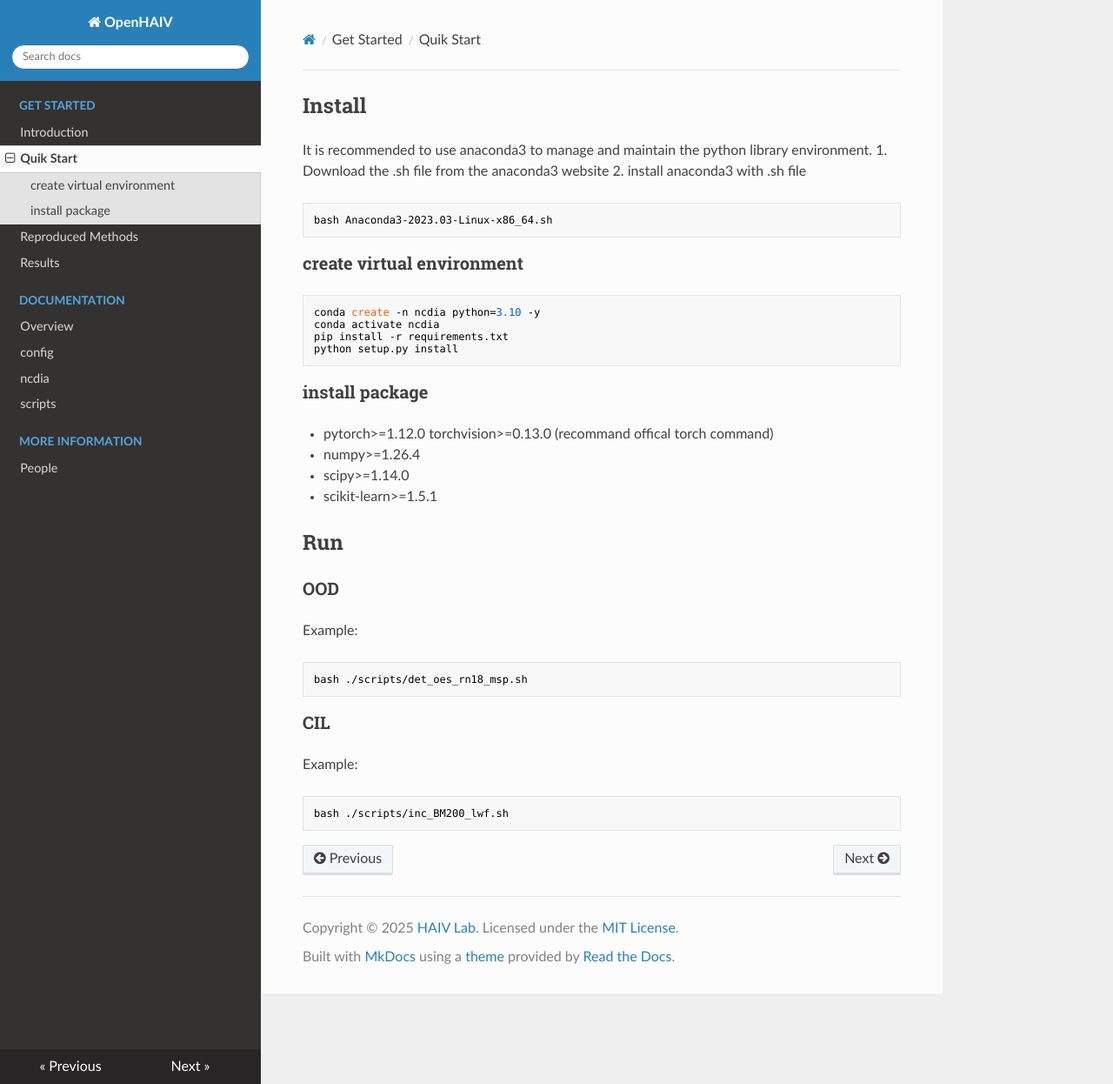
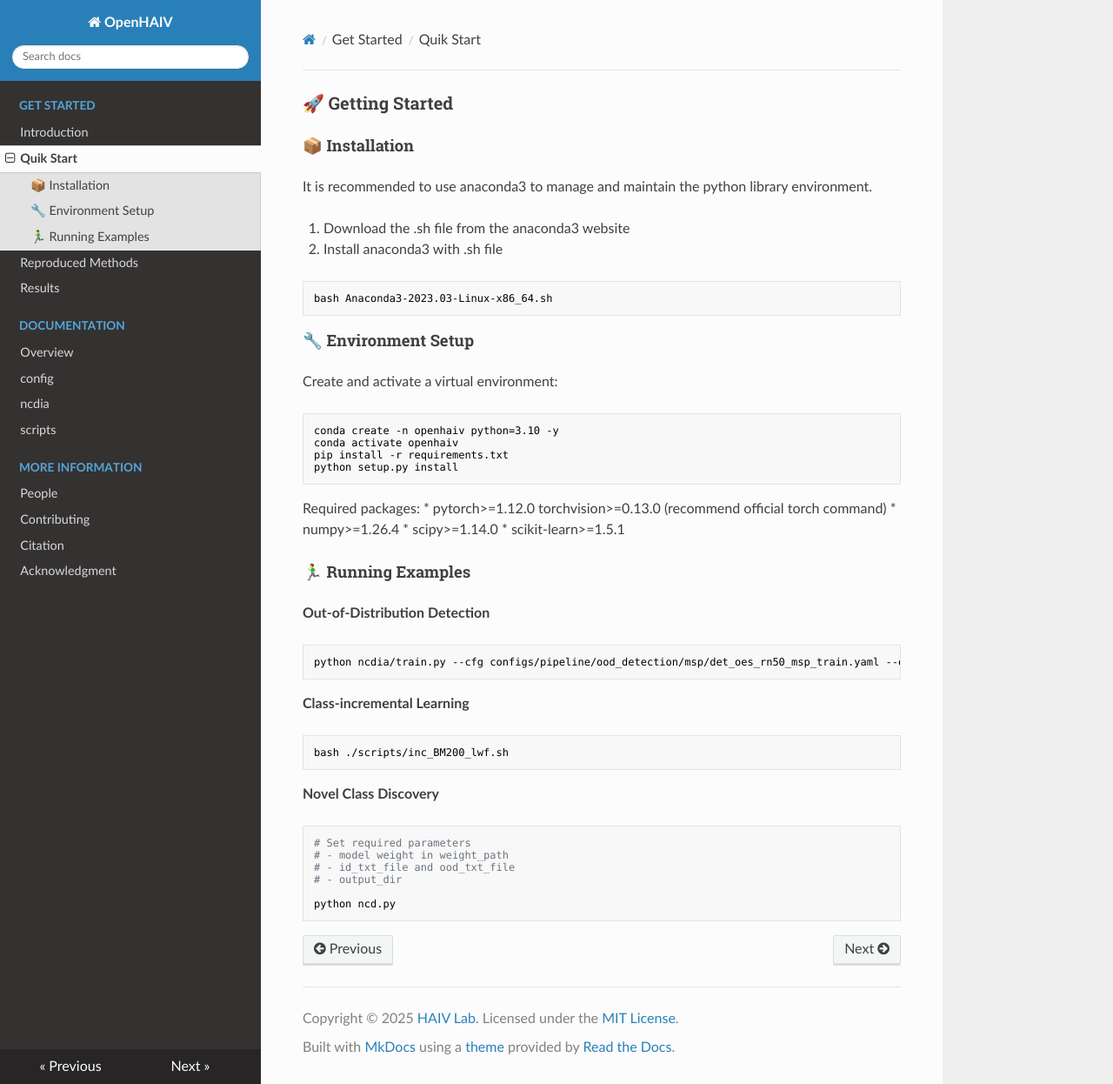
Before and after one commit to YifanLiang-hust/ncdia, an MkDocs documentation site: the page built from docs/quik.md, in a window 1280 px wide and 1246 px high. Shown: the whole window at 87% size. Built offline with MkDocs 1.6.1, drawn with Linux system fonts in a browser that asks for light colours; nearby versions of some CDN libraries.

Commit message:
Update the document: add contributing.md、citation.md and acknowledgment.md

````diff
--- a/docs/quik.md
+++ b/docs/quik.md
@@ -1,40 +1,48 @@
-## Install
+
+### 🚀 Getting Started
+
+#### 📦 Installation
 It is recommended to use anaconda3 to manage and maintain the python library environment.
+
 1. Download the .sh file from the anaconda3 website
-2. install anaconda3 with .sh file
-```
+2. Install anaconda3 with .sh file
+
+```bash
 bash Anaconda3-2023.03-Linux-x86_64.sh
 ```
 
-
-### create virtual environment
-```
-conda create -n ncdia python=3.10 -y
-conda activate ncdia
+#### 🔧 Environment Setup
+Create and activate a virtual environment:
+```bash
+conda create -n openhaiv python=3.10 -y
+conda activate openhaiv
 pip install -r requirements.txt
 python setup.py install
 ```
 
-### install package
-* pytorch>=1.12.0 torchvision>=0.13.0 (recommand offical torch command)
+Required packages:
+* pytorch>=1.12.0 torchvision>=0.13.0 (recommend official torch command)
 * numpy>=1.26.4
 * scipy>=1.14.0
 * scikit-learn>=1.5.1
 
-## Run
-
-### OOD
-
-
-Example:
-```
-bash ./scripts/det_oes_rn18_msp.sh
+#### 🏃‍♂️ Running Examples
+**Out-of-Distribution Detection**
+```bash
+python ncdia/train.py --cfg configs/pipeline/ood_detection/msp/det_oes_rn50_msp_train.yaml --opts device='cuda:0'
 ```
 
-
-
-### CIL
-Example:
-```
+**Class-incremental Learning**
+```bash
 bash ./scripts/inc_BM200_lwf.sh
 ```
+
+**Novel Class Discovery**
+```bash
+# Set required parameters
+# - model weight in weight_path
+# - id_txt_file and ood_txt_file
+# - output_dir
+
+python ncd.py
+```
--- a/mkdocs.yml
+++ b/mkdocs.yml
@@ -12,6 +12,9 @@ nav:
     - scripts: scripts.md
   - More Information:
     - People: people.md
+    - Contributing: contributing.md
+    - Citation: citation.md
+    - Acknowledgment: acknowledgment.md
 theme: readthedocs
 extra_css:
   - stylesheets/custom.css
````
Also changed, not shown: docs/acknowledgment.md (added, +4 -0 lines), docs/citation.md (added, +15 -0 lines), docs/contributing.md (added, +29 -0 lines), docs/results.md (+7 -6 lines).
